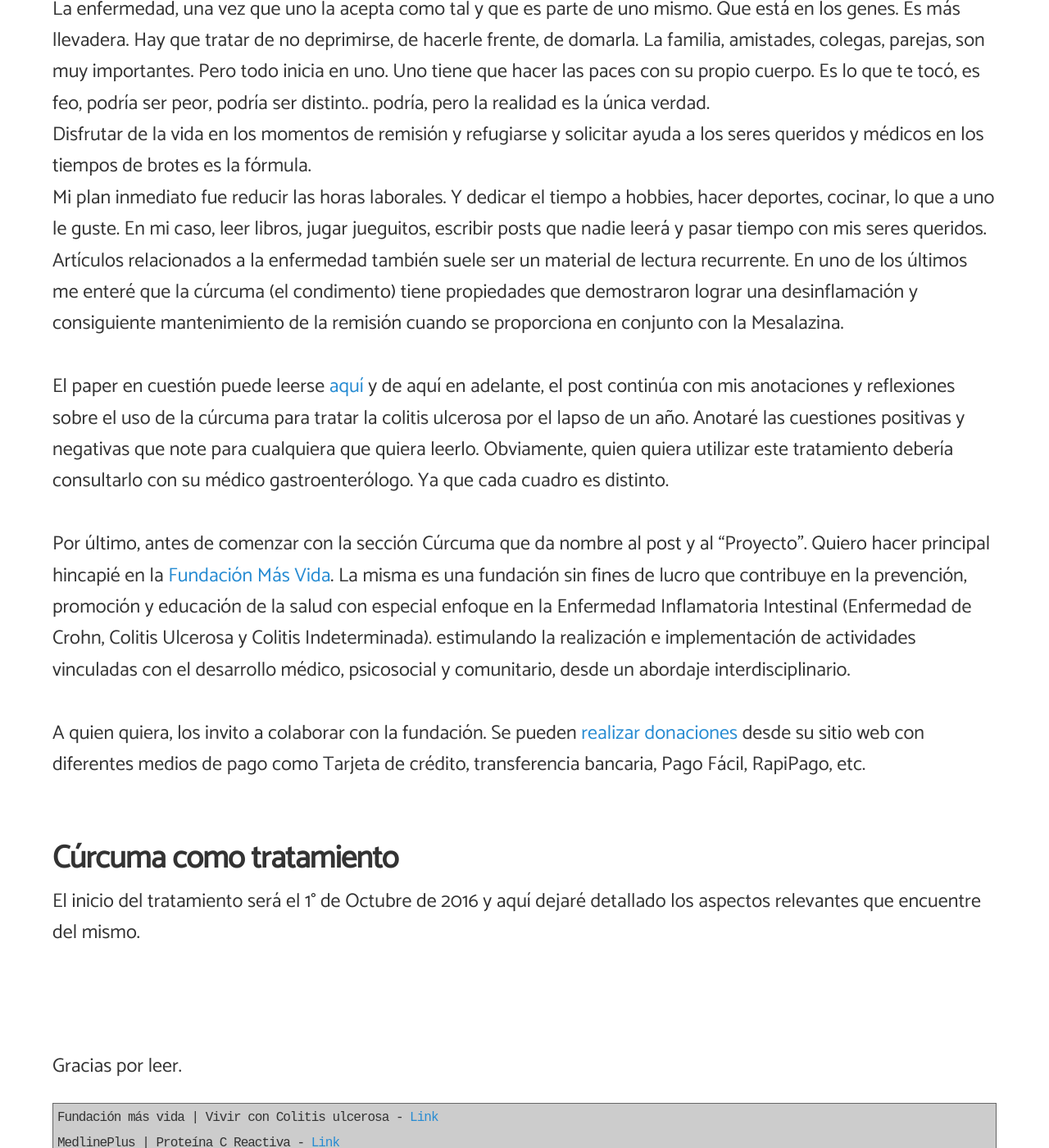
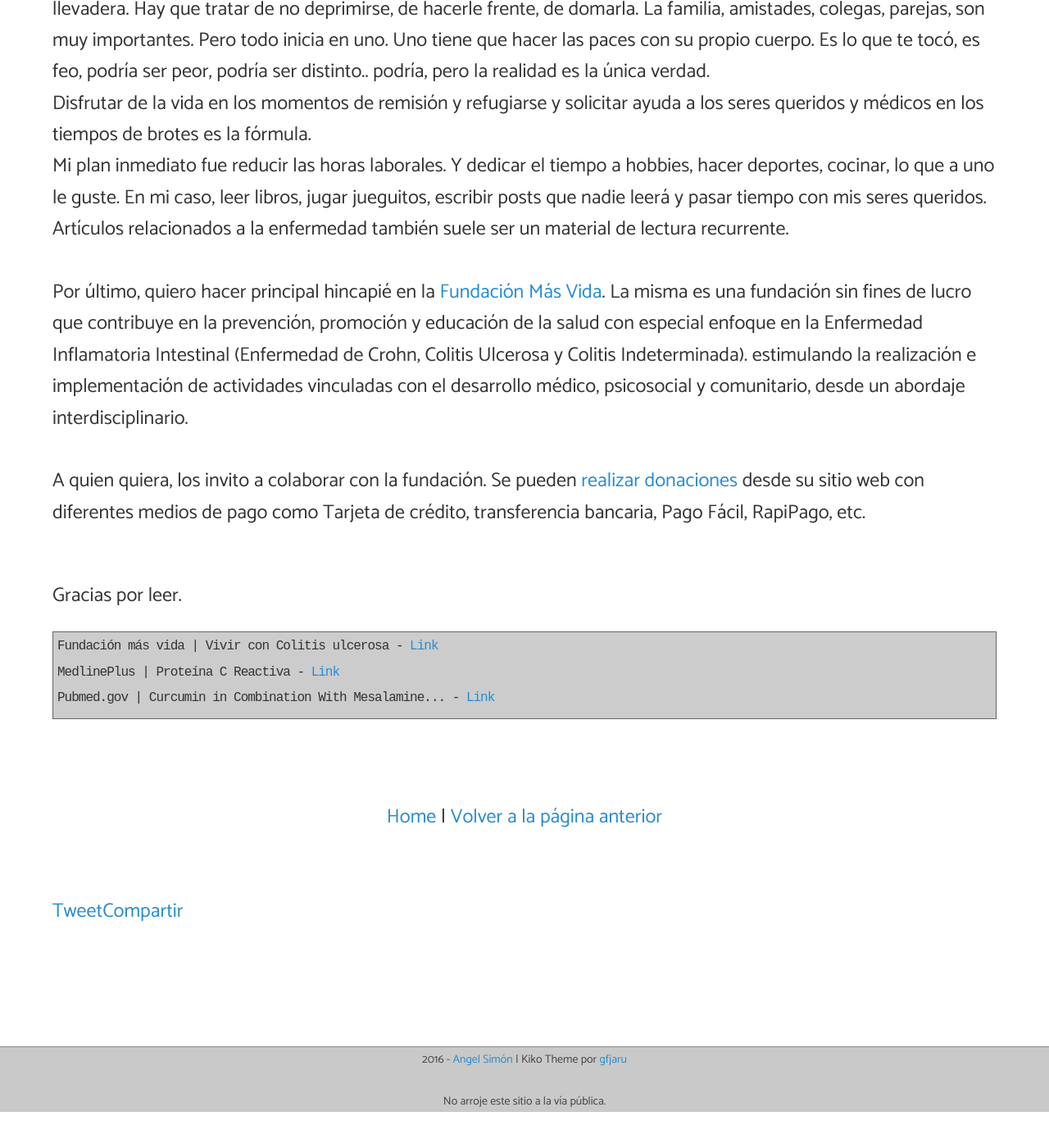
Before and after one commit to angelsimon/angelsimon.github.io, a Jekyll site: the page built from _posts/2016-09-17-curcuma-y-eii.md, in a window 1280 px wide and 1400 px high, scrolled down 6543 px. Shown: the whole window at 82% size. Built offline with Jekyll 4.4.1, drawn with Linux system fonts in a browser that asks for light colours; nearby versions of some CDN libraries; comment, search, counter and statistics services are not loaded; some of the changed text lies outside the part shown.

Commit message:
Update 2016-09-17-curcuma-y-eii.md

```diff
--- a/_posts/2016-09-17-curcuma-y-eii.md
+++ b/_posts/2016-09-17-curcuma-y-eii.md
@@ -1,9 +1,9 @@
 ---
 layout: post
-title: Cúrcuma y enfermedad inflamatoria intestinal
-description: Breve explicación de las EII y mi proyecto de utilizar cúrcuma en conjunto con la medicación para mantener la remisión.
-category: Proyectos
-tags: ["mis proyectos", "salud", "eii", "colitis ulcerosa"]
+title: Enfermedad inflamatoria intestinal
+description: Breve explicación de las EII.
+category: Información
+tags: ["salud", "eii", "colitis ulcerosa"]
 ogimage: cu-1/ogimage.jpg
 visible: true
 ---
@@ -13,7 +13,7 @@ al sistema digestivo. Principalmente, el intestino. Las principales enfermedades
 Enfermedad de Crohn y Colitis ulcerosa. Ninguna de las dos tiene cura ni explicación de porqué surgen. Es una enfermedad crónica que deberás sobrellevar, por el momento, por el resto de tu vida.<br>
 A modo de simplificación, una enfermedad autoinmune de este tipo es como si el antivirus de tu computadora además de atacar a los archivos dañinos que puedas descargar de internet también ataque a tu disco rígido y tu impresora porque las considere perjudiciales. Este mal funcionamiento provoca inflamación. En el caso de estas enfermedades, el sistema autoinmune ataca erróneamente al colon, a las articulaciones, ojos, etc.<br>
 En mi caso, padezco colitis ulcerosa. Este post explicará brevemente de qué se trata, las características de los síntomas,
-medicaciones, cómo me las arreglé con la enfermedad y mi "proyecto" de utilizar cúrcuma como medicina que documentaré aquí mismo.
+medicaciones y cómo me las arreglé con la enfermedad.
 <br>
 <h2>Colitis ulcerosa</h2>
 La colitis ulcerosa. A partir de ahora: CU. Es una EII (Enfermedad inflamatoria intestinal), por lo tanto, una enfermedad considerada autoinmune que se caracteriza por atacar al colon y ulcerarlo. Los síntomas entonces, suelen empezar por el colon y el sistema digestivo. El diagnostico de la enfermedad se suele confirmar con una colonoscopia, pero antes necesitarás varias consultas con tu gastroenterólogo ya que no es una enfermedad común. De hecho, es considerada una EPOF - Enfermedad Poco Frecuente. Por definición la OMS considera una enfermedad como de baja prevalencia a una condición que afecte a de 650 a 1000 personas por millón de habitantes (1:1500 - 1:1000). Es decir, uno de cada mil aproximadamente.<br>
@@ -150,14 +150,9 @@ En mi último brote, la PCR que tiene un valor límite de 5 estaba en 101. La er
 La enfermedad, una vez que uno la acepta como tal y que es parte de uno mismo. Que está en los genes. Es más llevadera. Hay que tratar de no deprimirse, de hacerle frente, de domarla. La familia, amistades, colegas, parejas, son muy importantes. Pero todo inicia en uno. Uno tiene que hacer las paces con su propio cuerpo. Es lo que te tocó, es feo, podría ser peor, podría ser distinto.. podría, pero la realidad es la única verdad.<br>
 Disfrutar de la vida en los momentos de remisión y refugiarse y solicitar ayuda a los seres queridos y médicos en los tiempos de brotes es la fórmula.<br>
 Mi plan inmediato fue reducir las horas laborales. Y dedicar el tiempo a hobbies, hacer deportes, cocinar, lo que a uno le guste. En mi caso, leer libros, jugar jueguitos, escribir posts que nadie leerá y pasar tiempo con mis seres queridos.<br>
-Artículos relacionados a la enfermedad también suele ser un material de lectura recurrente. En uno de los últimos me enteré que la cúrcuma (el condimento) tiene propiedades que demostraron lograr una desinflamación y consiguiente mantenimiento de la remisión cuando se proporciona en conjunto con la Mesalazina.<br><br>
-El paper en cuestión puede leerse <a href="http://www.ncbi.nlm.nih.gov/pubmed/25724700" target="_blank">aquí</a> y de aquí en adelante, el post continúa con mis anotaciones y reflexiones sobre el uso de la cúrcuma para tratar la colitis ulcerosa por el lapso de un año. Anotaré las cuestiones positivas y negativas que note para cualquiera que quiera leerlo. Obviamente, quien quiera utilizar este tratamiento debería consultarlo con su médico gastroenterólogo. Ya que cada cuadro es distinto.<br><br>
-Por último, antes de comenzar con la sección Cúrcuma que da nombre al post y al "Proyecto". Quiero hacer principal hincapié en la <a href="http://www.masvida.org.ar/" target="_blank">Fundación Más Vida</a>. La misma es una fundación sin fines de lucro que contribuye en la prevención, promoción y educación de la salud con especial enfoque en la Enfermedad Inflamatoria Intestinal (Enfermedad de Crohn, Colitis Ulcerosa y Colitis Indeterminada). estimulando la realización e implementación de actividades vinculadas con el desarrollo médico, psicosocial y comunitario, desde un abordaje interdisciplinario.<br><br>
+Artículos relacionados a la enfermedad también suele ser un material de lectura recurrente. <br><br>
+Por último, quiero hacer principal hincapié en la <a href="http://www.masvida.org.ar/" target="_blank">Fundación Más Vida</a>. La misma es una fundación sin fines de lucro que contribuye en la prevención, promoción y educación de la salud con especial enfoque en la Enfermedad Inflamatoria Intestinal (Enfermedad de Crohn, Colitis Ulcerosa y Colitis Indeterminada). estimulando la realización e implementación de actividades vinculadas con el desarrollo médico, psicosocial y comunitario, desde un abordaje interdisciplinario.<br><br>
 A quien quiera, los invito a colaborar con la fundación. Se pueden <a href="http://www.masvida.org.ar/unite-a-mas-vida.html" target="_blank">realizar donaciones</a> desde su sitio web con diferentes medios de pago como Tarjeta de crédito, transferencia bancaria, Pago Fácil, RapiPago, etc.
-<br><br>
-<h2>Cúrcuma como tratamiento</h2>
-El inicio del tratamiento será el 1° de Octubre de 2016 y aquí dejaré detallado los aspectos relevantes que encuentre del mismo.
-
 <br><br>
 
 Gracias por leer.
```
